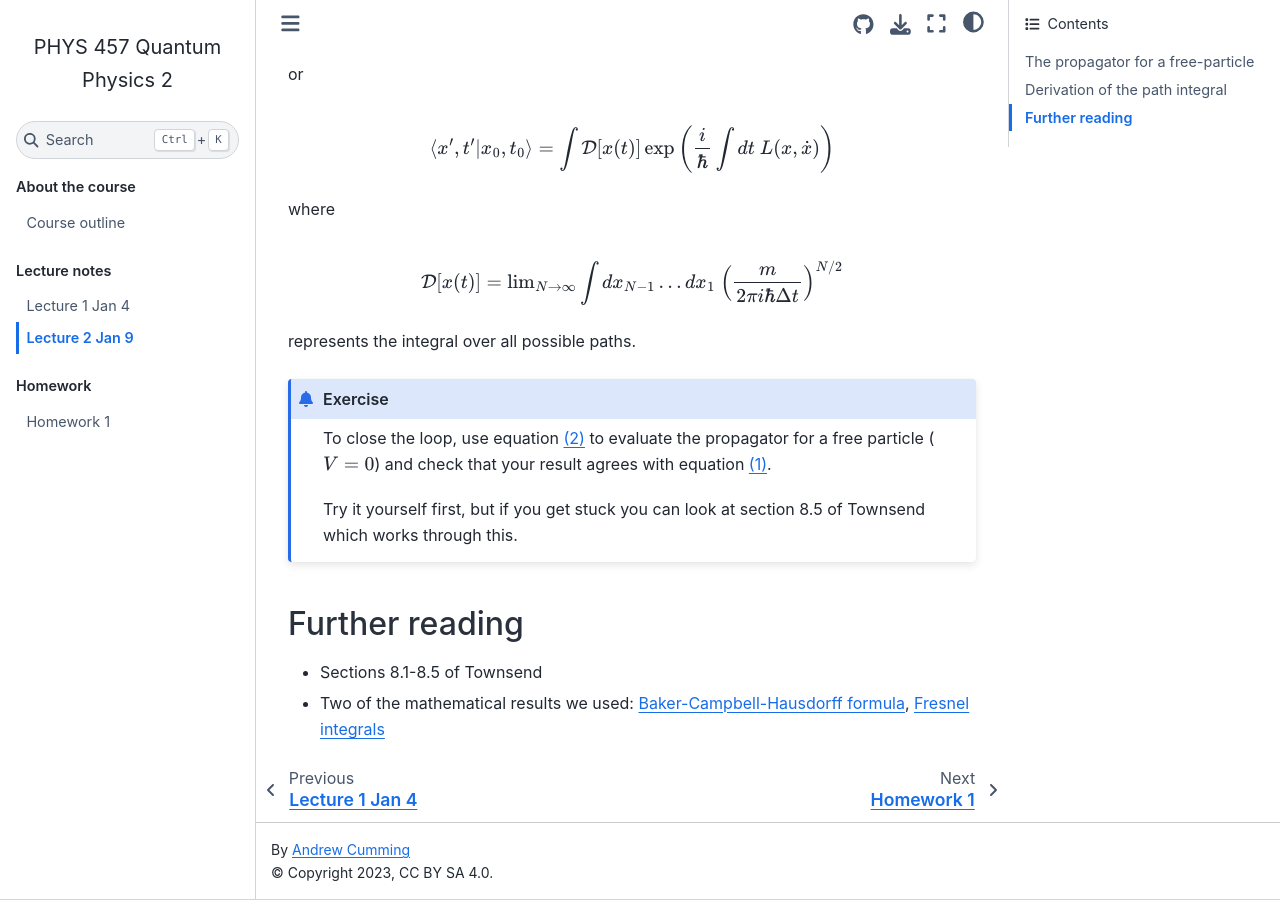
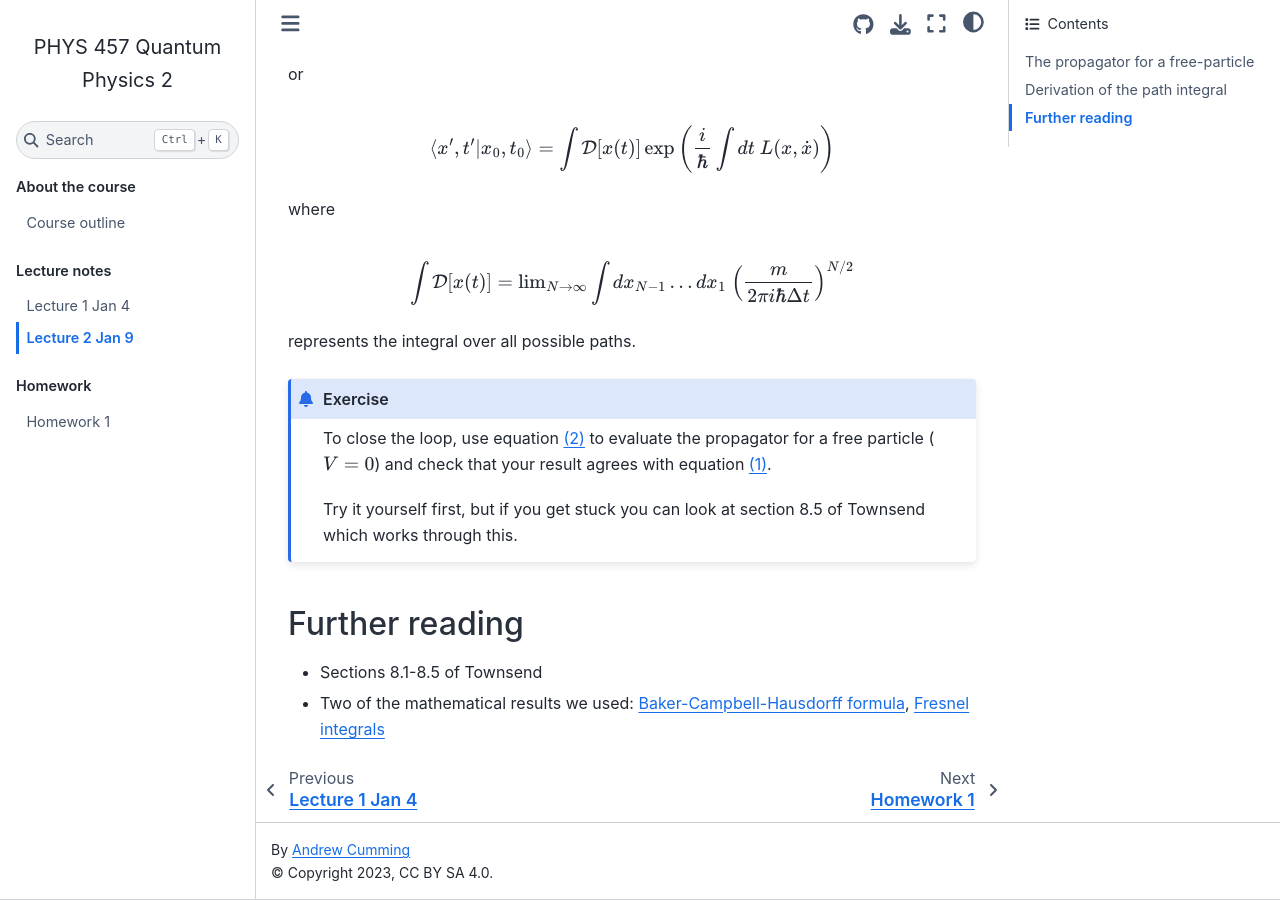
Before and after one commit to andrewcumming/phys457, a Jupyter Book: the page built from lecture2.md, in a window 1280 px wide and 900 px high, scrolled down 4591 px. Built offline with Jupyter Book 1.0.4 settings and Sphinx 7.4.7 and the Sphinx Book theme 1.1.4, drawn with Linux system fonts in a browser that asks for light colours.

Commit message:
Fix typo in lecture 2

```diff
--- a/lecture2.md
+++ b/lecture2.md
@@ -121,7 +121,7 @@ $$\braket{x^\prime,t^\prime|x_0, t_0} = \int \mathcal{D}[x(t)] \exp\left({i\over
 
 where
 
-$$\mathcal{D}[x(t)] = \mathrm{lim}_{N\rightarrow \infty} \int dx_{N-1}\dots dx_1\ \left({m\over 2\pi i \hbar \Delta t}\right)^{N/2}$$
+$$\int \mathcal{D}[x(t)] = \mathrm{lim}_{N\rightarrow \infty} \int dx_{N-1}\dots dx_1\ \left({m\over 2\pi i \hbar \Delta t}\right)^{N/2}$$
 
 represents the integral over all possible paths.
 
```
